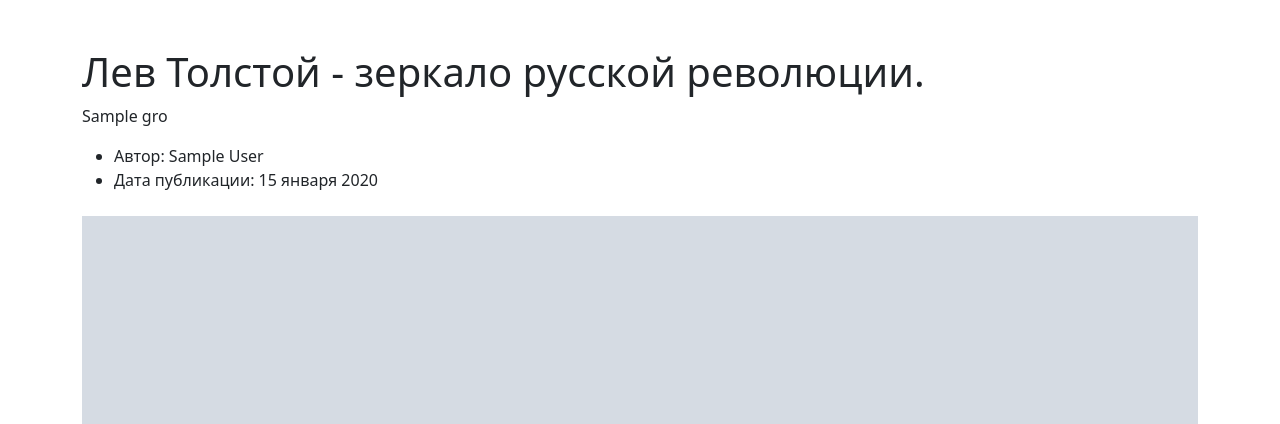
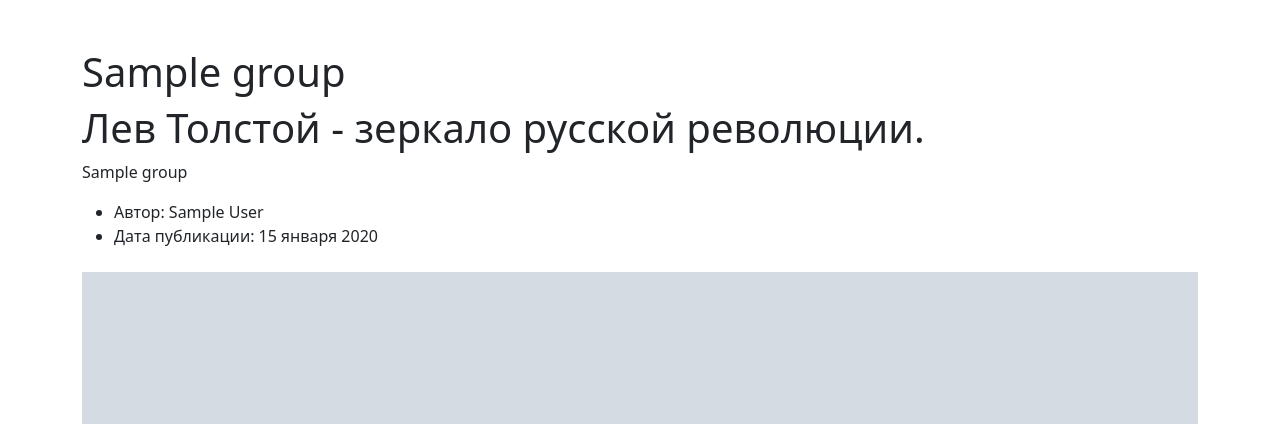
Before and after one commit to DenisVladimir/Social-network-for-publishing-personal-diaries, a Django app: a page that uses yatube/templates/posts/group_list.html in a window 1280 px wide. Shown: the part 56-480 px from the top of the page. Run offline with Django 3.2, Linux system fonts and the light colour scheme; tables that the repository leaves empty hold one stand-in row (values such as "Sample post"); grey boxes marked "Sample" are stand-in pictures; some libraries are stand-ins or nearby versions.

Commit message:
final6.13

```diff
--- a/yatube/templates/posts/group_list.html
+++ b/yatube/templates/posts/group_list.html
@@ -3,9 +3,13 @@
   Записи сообщества {{ group }}
 {% endblock %}
 {% block content %}
+{% block header %}
+  <h1>{{group.title}}</h1>
+{% endblock %}
 <h1>Лев Толстой - зеркало русской революции.</h1>
-  <p> {{ group }} </p>
+  <p> {{ group.title}} </p>
   {% for post in page_obj %}
-  {%include 'includes/post_card.html'%}
+    {%include 'includes/post_card.html'%}
   {% endfor %}
+  {% include 'posts/includes/paginator.html' %}
 {% endblock %}
```
